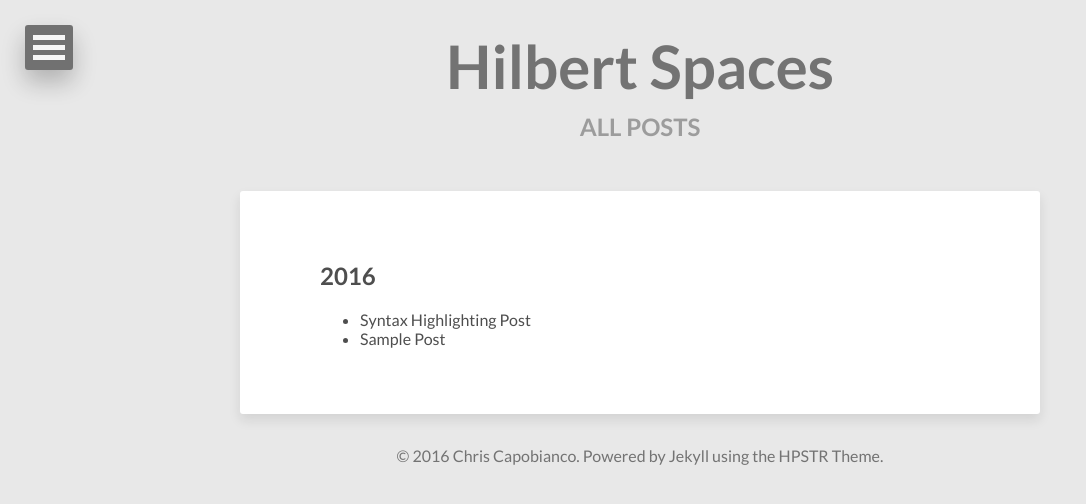
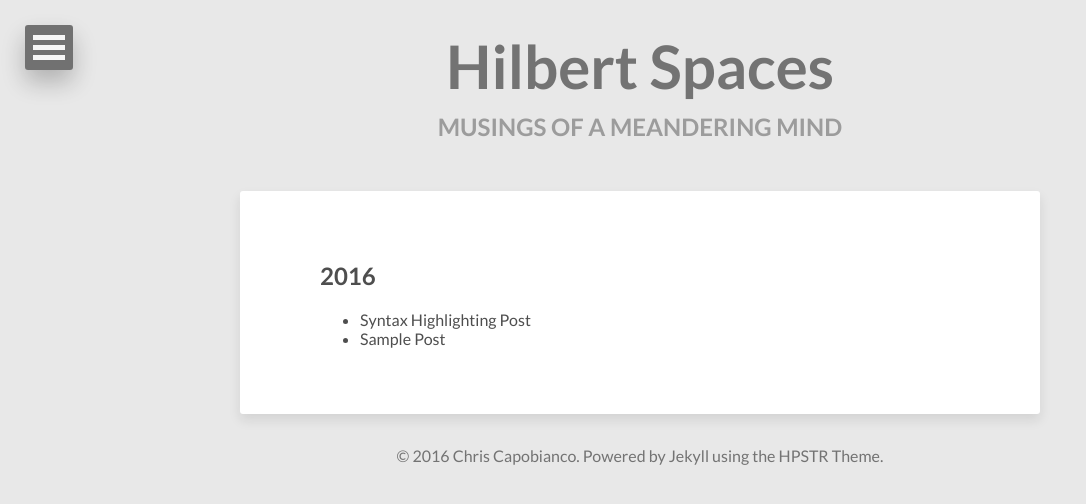
Before and after one commit to ccapo/infinitedimensionalspace.github.io, a Jekyll site: the page built from posts/index.html, in a window 1280 px wide. Shown: the top 504 px of the page, without its empty margins (0-1086 px from the left). Built offline with Jekyll 4.4.1, drawn with Linux system fonts in a browser that asks for light colours; nearby versions of some CDN libraries.

```diff
--- a/_config.yml
+++ b/_config.yml
@@ -1,6 +1,6 @@
 title:            Hilbert Spaces
 description:      musings of a meandering mind
-disqus_shortname: ccapo
+disqus_shortname:
 reading_time:     true
 words_per_minute: 200
 # Your site's domain goes here (eg: https://mmistakes.github.io, http://yourdomain.com, etc)
--- a/posts/index.html
+++ b/posts/index.html
@@ -1,6 +1,6 @@
 ---
 layout: post-index
-title: All Posts
+title: musings of a meandering mind
 description: "An archive of posts."
 comments: false
 ---
--- a/tags/index.html
+++ b/tags/index.html
@@ -1,6 +1,6 @@
 ---
 layout: post-index
-title: Tag Archive
+title: musings of a meandering mind
 description: "An archive of posts sorted by tag."
 comments: false
 ---
```
